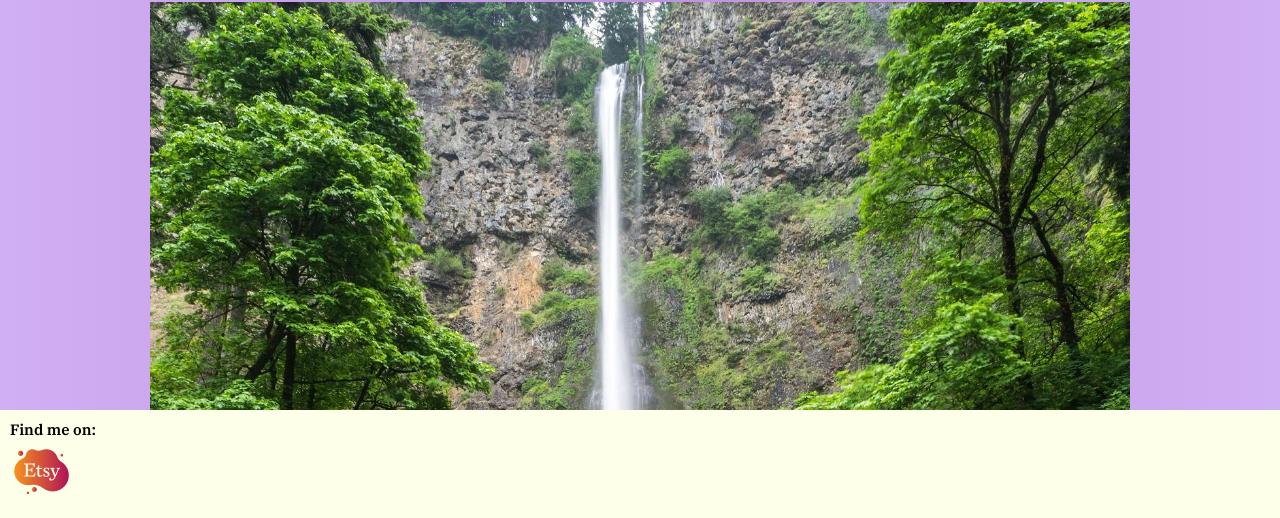
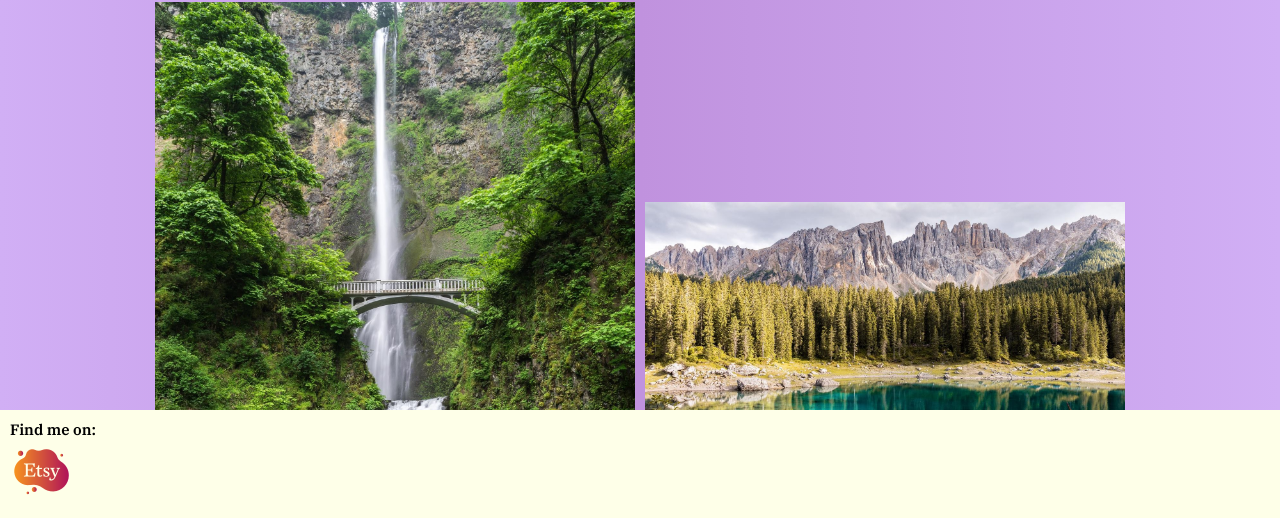
Before and after one commit to ARogala/yank-and-brit-art, a Gatsby site: page /gallery in a window 1280 px wide. Shown: the part 280-798 px from the top of the page. Built offline with nearby package versions, Linux system fonts and the light colour scheme; Gatsby itself is replaced by a stand-in of ours; a web font is replaced by a local one.

Commit message:
style gallery template page

```diff
--- a/src/styles/_about.scss
+++ b/src/styles/_about.scss
@@ -1,4 +1,4 @@
-
+@charset "UTF-8";
 
 .about {
 
--- /dev/null
+++ b/src/styles/_gallery.scss
@@ -0,0 +1,21 @@
+@charset "UTF-8";
+
+.gallery {
+	&__imgBox {
+
+		& img {
+			padding-bottom: 10px;
+		}
+	}
+}
+
+@media screen and (min-width: 750px) {
+	.gallery {
+		display: flex;
+		flex-wrap: wrap;
+		&__imgBox {
+			width: 49%;
+    		margin: auto;
+		}
+	}
+}
--- a/src/styles/_index.scss
+++ b/src/styles/_index.scss
@@ -1,3 +1,5 @@
+@charset "UTF-8";
+
 .home {
 
 	& h1 {
--- a/src/styles/_layout.scss
+++ b/src/styles/_layout.scss
@@ -1,3 +1,5 @@
+@charset "UTF-8";
+
 .header {
 	background: linear-gradient(to right, $hero-color1 100%, $hero-color2 100%);
 
--- a/src/styles/main.scss
+++ b/src/styles/main.scss
@@ -10,3 +10,4 @@
 @import 'blog-archive';
 @import 'blog-list';
 @import 'blog-post';
+@import 'gallery';
--- a/src/templates/gallery.js
+++ b/src/templates/gallery.js
@@ -6,16 +6,19 @@ import Layout from '../components/layout';
 
 
 class GalleryComponent extends React.Component {
+
 	buildImages() {
 		const images = this.props.data.allFile.edges;
 		const imgDOM = images.map((img,index)=>{
 			return(
-				<Img className="gallery__img" key={index} fluid={img.node.childImageSharp.fluid} />
+				<div className="gallery__imgBox" key={index}>
+					<Img className="gallery__imgBox-img" fluid={img.node.childImageSharp.fluid} />
+				</div>
 			);
-
 		});
 		return imgDOM;
 	}
+
 	render() {
 		const imgDOM = this.buildImages();
 		const { currentPage, numGalleryPages } = this.props.pageContext;
@@ -27,6 +30,7 @@ class GalleryComponent extends React.Component {
 			<Layout>
 				<div className="gallery">
 					{imgDOM}
+				</div>
 				<div className="linkbox">
 					<div>
 						{
@@ -41,8 +45,6 @@ class GalleryComponent extends React.Component {
 						}
 					</div>
 				</div>
-				</div>
-
 			</Layout>
 		);
 	}
```
Lines whose indentation alone changed are shown as unchanged.
